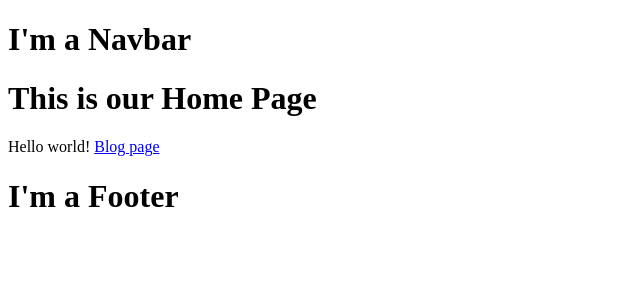
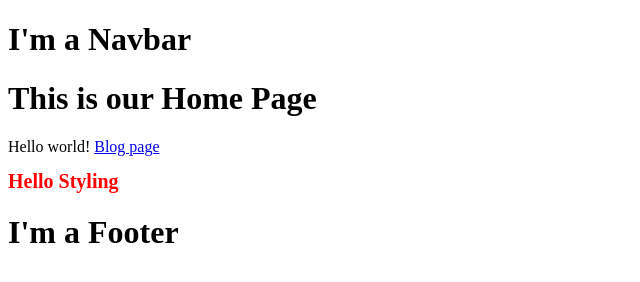
Before and after one commit to mlittlec/Gatsby_tutorial, a Gatsby site: page / in a window 1280 px wide. Shown: the whole page, without its empty margins (0-640 px from the left). Built offline with nearby package versions, Linux system fonts and the light colour scheme; Gatsby itself is replaced by a stand-in of ours.

Commit message:
Trying Inline CSS styling

```diff
--- a/src/pages/index.js
+++ b/src/pages/index.js
@@ -5,5 +5,6 @@ export default () => (
     <Layout>
         <h1>This is our Home Page</h1>
         Hello world! <Link to="/blog/">Blog page</Link>
+        <h1 style={{fontSize: "20px", textTransform: "capitalize", color: "red"}}>Hello styling</h1>
     </Layout>
 )
```
